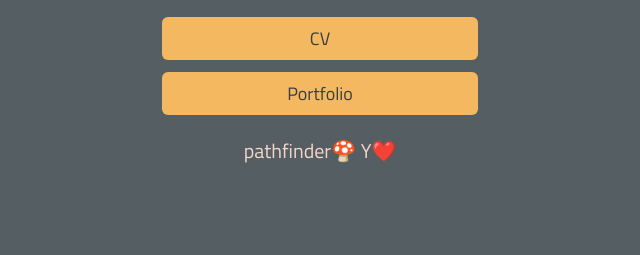
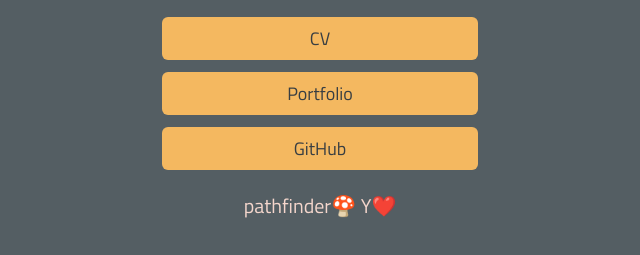
Before and after one commit to ofkoklukaya/bio-page, a plain HTML site: page index.html in a window 1280 px wide. Shown: the part 323-578 px from the top of the page, without its empty margins (320-960 px from the left). Drawn offline with Linux system fonts and the light colour scheme.

Commit message:
Update index.html

```diff
--- a/index.html
+++ b/index.html
@@ -52,6 +52,10 @@
                 background: #f4b860;
                 color: #383E42
             }
+            .link-tree > li:nth-child(3) a {
+                background: #f4b860;
+                color: #383E42
+            }
             .link-tree li a:hover,
             .link-tree li a:focus {
                 background: #C83E4D;
@@ -75,6 +79,11 @@
                     Portfolio
                 </a>
             </li>
+            <li>
+                <a href="https://github.com/ofkoklukaya">
+                    GitHub
+                </a>
+            </li>
         </ul>
         <p>
             pathfinder🍄  Y❤️
```
